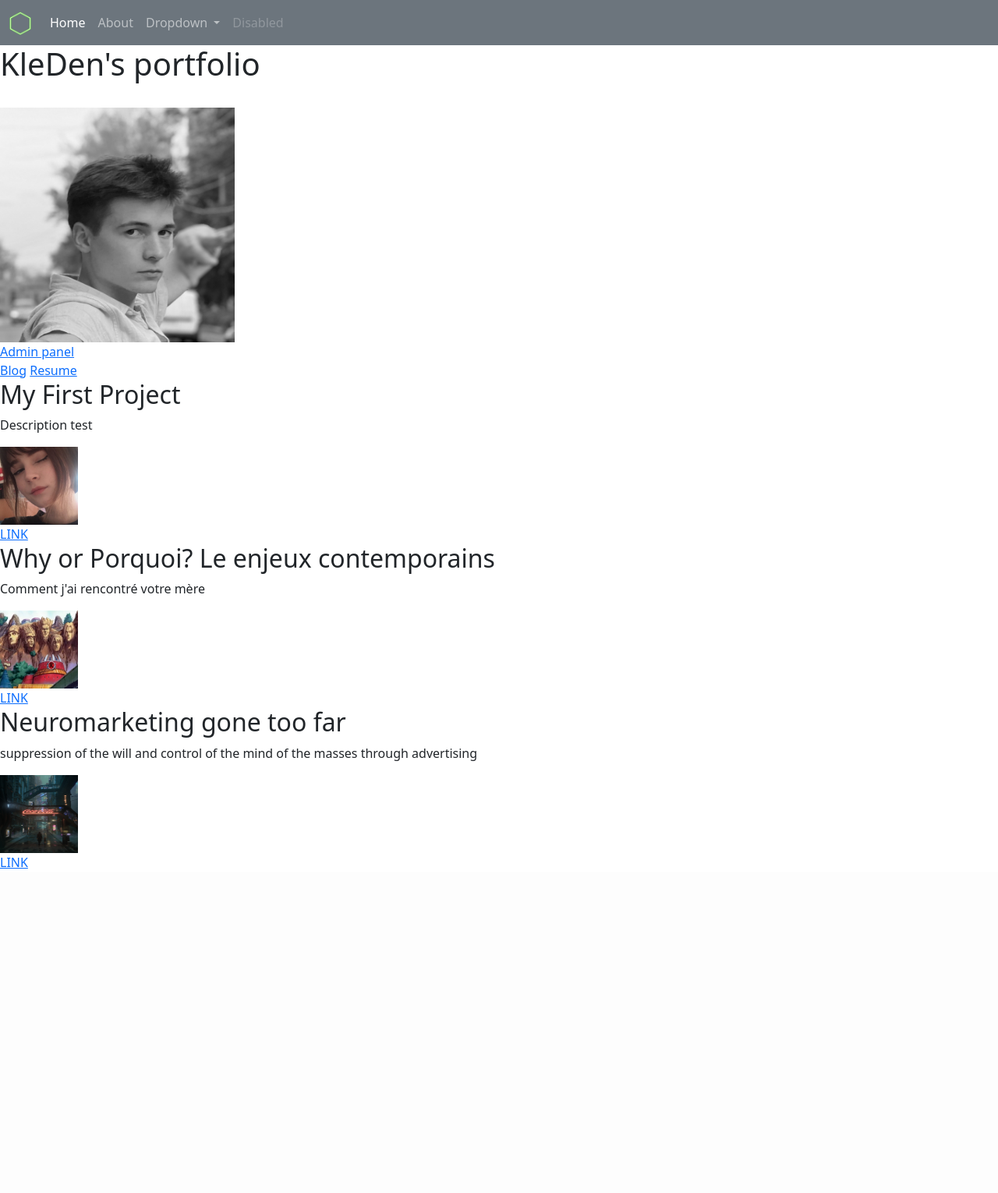
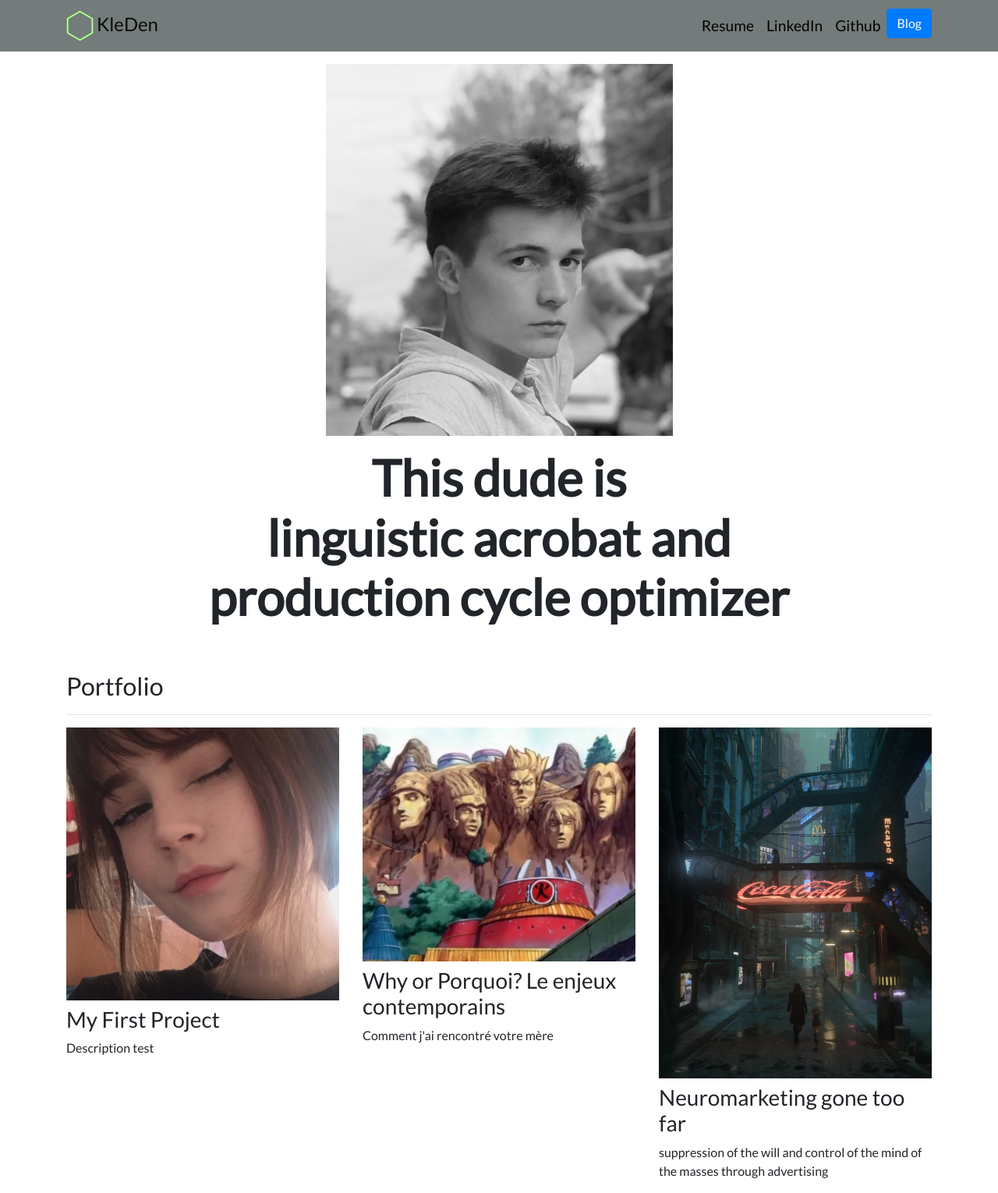
Before and after one commit to KleDen/Portfolio-blog, a Django app: page / in a window 1280 px wide. Shown: the whole page at 78% size. Before the commit the page ends 1114 px from the top, so only its background shows below. Run offline with Django 3.2, Linux system fonts and the light colour scheme; data comes from the database, SQL or seed files in the repository; both versions use the stored data as it was after the commit; some libraries are stand-ins or nearby versions.

Commit message:
Finished portfolio

```diff
--- a/blog/templates/blog/detail.html
+++ b/blog/templates/blog/detail.html
@@ -1,5 +1,3 @@
-
-
 {% extends 'portfolio/base.html' %}
 {% block content %}
 
@@ -9,5 +7,4 @@
 
 {{ blog.description|safe }}
 
-
 {% endblock %}
--- /dev/null
+++ b/portfolio/static/portfolio/custom.css
@@ -0,0 +1,25 @@
+.navbar-nav .nav-link {
+    color: rgba(0,0,0,1) !important;
+    font-size: 1.2rem;
+}
+
+.navbar-nav .nav-link:hover {
+    color: rgba(0,0,0,.5) !important;
+}
+
+body {
+    font-family: 'Lato', sans-serif;
+}
+
+#blogtitle {
+    font-size: 6rem;
+}
+
+@media (min-width: 992px) {
+    #hometext {
+        font-size: 4rem;
+    }
+    #blogdetailtitle {
+        font-size: 5rem;
+    }
+}
--- a/portfolio/templates/portfolio/base.html
+++ b/portfolio/templates/portfolio/base.html
@@ -1,66 +1,62 @@
-<!doctype html>
+{% load static %}
+
 <html lang="en">
+
 <head>
   <!-- Required meta tags -->
   <meta charset="utf-8">
-    <meta name="viewport" content="width=device-width, initial-scale=1">
+  <meta name="viewport" content="width=device-width, initial-scale=1, shrink-to-fit=no">
 
   <!-- Bootstrap CSS -->
-    <link href="https://cdn.jsdelivr.net/npm/bootstrap@5.0.2/dist/css/bootstrap.min.css" rel="stylesheet"
-          integrity="sha384-EVSTQN3/azprG1Anm3QDgpJLIm9Nao0Yz1ztcQTwFspd3yD65VohhpuuCOmLASjC" crossorigin="anonymous">
-    <link rel="icon" type="image/png" href="static/portfolio/logo.png" >
+  <link rel="stylesheet" href="https://stackpath.bootstrapcdn.com/bootstrap/4.4.1/css/bootstrap.min.css" integrity="sha384-Vkoo8x4CGsO3+Hhxv8T/Q5PaXtkKtu6ug5TOeNV6gBiFeWPGFN9MuhOf23Q9Ifjh" crossorigin="anonymous">
 
-    <title>Kleden's site</title>
+  <link rel="stylesheet" href="{% static 'portfolio/custom.css' %}">
+
+  <link href="https://fonts.googleapis.com/css?family=Lato&display=swap" rel="stylesheet">
+
+  <link rel="icon" type="image/png" href="{% static 'portfolio/logo.png' %}">
+
+  <title>KleDen</title>
 </head>
+
 <body>
 
-  <nav class="navbar navbar-expand-lg navbar-dark bg-secondary">
-  <div class="container-fluid">
-    <a class="navbar-brand" href="#"><img src="static/portfolio/logo.png" height="30" width="28"></a>
-    <button class="navbar-toggler" type="button" data-bs-toggle="collapse" data-bs-target="#navbarSupportedContent"
-            aria-controls="navbarSupportedContent" aria-expanded="false" aria-label="Toggle navigation">
+  <nav id="topNav" class="navbar navbar-expand-md navbar-light" style="background-color: #747b7b;">
+    <div class="container">
+      <a class="navbar-brand" href="{% url 'home' %}">
+        <img src="{% static 'portfolio/Logo.png' %}" width="35" height="40" class="d-inline-block align-top" >
+        <span><font size="5">KleDen</font></span>
+      </a>
+      <button class="navbar-toggler" type="button" data-toggle="collapse" data-target="#navbarNav" aria-controls="navbarNav" aria-expanded="false" aria-label="Toggle navigation">
         <span class="navbar-toggler-icon"></span>
       </button>
-    <div class="collapse navbar-collapse" id="navbarSupportedContent">
-      <ul class="navbar-nav me-auto mb-2 mb-lg-0">
+      <div class="collapse navbar-collapse text-center" id="navbarNav">
+        <ul class="navbar-nav ml-auto">
           <li class="nav-item">
-          <a class="nav-link active" aria-current="page" href="#">Home</a>
+            <a class="nav-link" href="{% static 'portfolio/DenisKlektaCV.pdf' %}">Resume</a>
           </li>
           <li class="nav-item">
-          <a class="nav-link" href="#">About</a>
-        </li>
-        <li class="nav-item dropdown">
-          <a class="nav-link dropdown-toggle" href="#" id="navbarDropdown" role="button" data-bs-toggle="dropdown"
-             aria-expanded="false">
-            Dropdown
-          </a>
-          <ul class="dropdown-menu" aria-labelledby="navbarDropdown">
-            <li><a class="dropdown-item" href="#">Action</a></li>
-            <li><a class="dropdown-item" href="#">Another action</a></li>
-            <li><hr class="dropdown-divider"></li>
-            <li><a class="dropdown-item" href="#">Something else here</a></li>
-          </ul>
+            <a class="nav-link" href="https://www.linkedin.com/in/denis-klekta-a7a9a9193/" target="_blank">LinkedIn</a>
           </li>
           <li class="nav-item">
-          <a class="nav-link disabled">Disabled</a>
+            <a class="nav-link" href="https://github.com/KleDen" target="_blank">Github</a>
+          </li>
+          <li>
+            <a role="button" href="{% url 'blog:all_blogs' %}" class="btn btn-primary" >Blog</a>
           </li>
         </ul>
-
       </div>
     </div>
   </nav>
+  <div class="container">
+    {% block content %}{% endblock %}
+  </div>
 
-{% block content %}{% endblock %}
+  <!-- Optional JavaScript -->
+  <!-- jQuery first, then Popper.js, then Bootstrap JS -->
+  <script src="https://code.jquery.com/jquery-3.4.1.slim.min.js" integrity="sha384-J6qa4849blE2+poT4WnyKhv5vZF5SrPo0iEjwBvKU7imGFAV0wwj1yYfoRSJoZ+n" crossorigin="anonymous"></script>
+  <script src="https://cdn.jsdelivr.net/npm/popper.js@1.16.0/dist/umd/popper.min.js" integrity="sha384-Q6E9RHvbIyZFJoft+2mJbHaEWldlvI9IOYy5n3zV9zzTtmI3UksdQRVvoxMfooAo" crossorigin="anonymous"></script>
+  <script src="https://stackpath.bootstrapcdn.com/bootstrap/4.4.1/js/bootstrap.min.js" integrity="sha384-wfSDF2E50Y2D1uUdj0O3uMBJnjuUD4Ih7YwaYd1iqfktj0Uod8GCExl3Og8ifwB6" crossorigin="anonymous"></script>
+</body>
 
-    <!-- Optional JavaScript; choose one of the two! -->
-
-    <!-- Option 1: Bootstrap Bundle with Popper -->
-    <script src="https://cdn.jsdelivr.net/npm/bootstrap@5.0.2/dist/js/bootstrap.bundle.min.js" integrity="sha384-MrcW6ZMFYlzcLA8Nl+NtUVF0sA7MsXsP1UyJoMp4YLEuNSfAP+JcXn/tWtIaxVXM" crossorigin="anonymous"></script>
-
-    <!-- Option 2: Separate Popper and Bootstrap JS -->
-    <!--
-    <script src="https://cdn.jsdelivr.net/npm/@popperjs/core@2.9.2/dist/umd/popper.min.js" integrity="sha384-IQsoLXl5PILFhosVNubq5LC7Qb9DXgDA9i+tQ8Zj3iwWAwPtgFTxbJ8NT4GN1R8p" crossorigin="anonymous"></script>
-    <script src="https://cdn.jsdelivr.net/npm/bootstrap@5.0.2/dist/js/bootstrap.min.js" integrity="sha384-cVKIPhGWiC2Al4u+LWgxfKTRIcfu0JTxR+EQDz/bgldoEyl4H0zUF0QKbrJ0EcQF" crossorigin="anonymous"></script>
-    -->
-  </body>
 </html>
--- a/portfolio/templates/portfolio/home.html
+++ b/portfolio/templates/portfolio/home.html
@@ -1,27 +1,41 @@
-{% extends 'portfolio/base.html' %}
+{% extends "portfolio/base.html" %}
+
+{% load static %}
+
 {% block content %}
 
-    <h1>KleDen's portfolio</h1>
-{% load static %}
-<br><img src="{% static 'portfolio/IMG_02f36.jpg' %}" height="301" width="301" >
+<div class="row justify-content-center my-3">
+  <div class="col-5">
+    <img src="{% static 'portfolio/IMG_02f36.jpg' %}"  class="img-fluid">
+  </div>
+</div>
 
-<br><a href="{% url 'admin:index' %}">Admin panel</a>
+<div class="row justify-content-center mb-3">
+  <div class="col-md-9 text-center">
+    <h1 id="hometext" class="font-weight-bold">This dude is <br> linguistic acrobat and production cycle optimizer</h1>
 
-<br><a href="{% url 'blog:all_blogs' %}">Blog</a>
+  </div>
+</div>
 
-<a href='{% static "portfolio/DenisKlektaCV.pdf" %}' > Resume</a>
+<h2 class="mt-5">Portfolio</h2>
+<hr>
+<div class="row">
+  {% for project in projects %}
+  <div class="col-lg-4 col-md-6">
 
+    {% if project.url %}
+    <a href="{{ project.url }}">
+      <img src="{{ project.image.url }}" class="img-fluid mb-2">
+    </a>
+    {% else %}
 
-{% for project in projects %}
+    <img src="{{ project.image.url }}" class="img-fluid mb-2">
+    {% endif %}
+    <h3>{{ project.title }}</h3>
+    <p>{{ project.description }}</p>
 
-<h2> {{ project.title }}</h2>
-<p>{{ project.description }}</p>
-
-<img src="{{ project.image.url }}" height="100" width="100" >
-{% if project.url %}
-<br><a href="{{project.url}}">LINK</a>
-{% endif %}
-{% endfor %}
-
+  </div>
+  {% endfor %}
+</div>
 
 {% endblock %}
```
Also changed, not shown: blog/templates/blog/all_blogs.html (+17 -13 lines), db.sqlite3, media/portfolio.images/Hokage_Monument_2.jpg (added), media/portfolio.images/красивые_картинки_art_cyberpunk_YQ_Lee_4891560_2.jpeg (added). Lines whose indentation alone changed are shown as unchanged.
